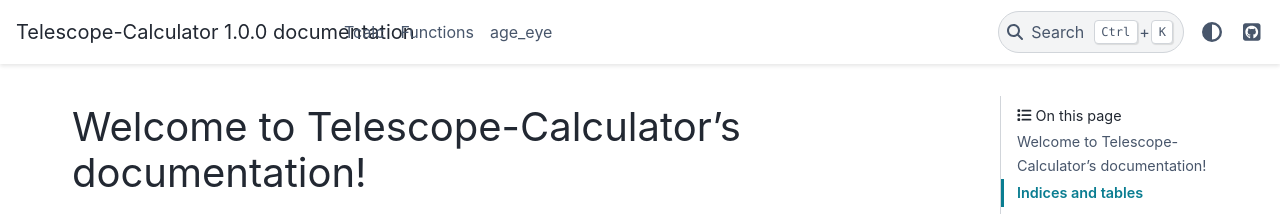
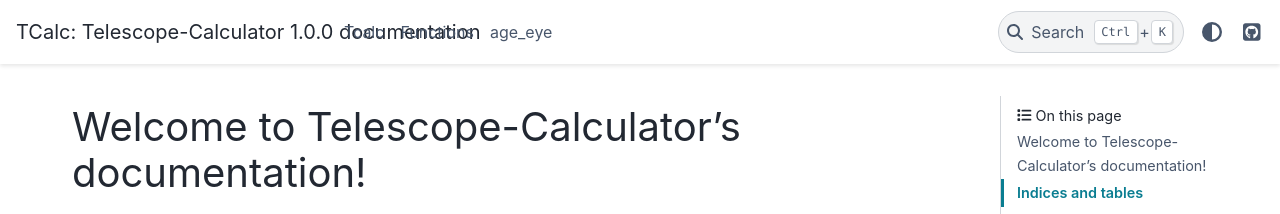
Before and after one commit to Bhavesh012/TCalc, a Sphinx documentation site: the page built from docs/index.rst, in a window 1280 px wide. Shown: the top 214 px of the page. Built offline with Sphinx 7.4.7 and the PyData theme 0.15.4, drawn with Linux system fonts in a browser that asks for light colours.

Commit message:
name-changed

```diff
--- a/docs/conf.py
+++ b/docs/conf.py
@@ -19,7 +19,7 @@ sys.path.insert(0, os.path.abspath('..'))
 
 # -- Project information -----------------------------------------------------
 
-project = 'Telescope-Calculator'
+project = 'TCalc: Telescope-Calculator'
 copyright = '2021, Bhavesh Rajpoot, Ryan Keenan, Binod Bhattarai, Dylon Benton'
 author = 'Bhavesh Rajpoot, Ryan Keenan, Binod Bhattarai, Dylon Benton'
 master_doc='index'
--- a/setup.py
+++ b/setup.py
@@ -20,7 +20,7 @@ def get_extensions():
     return extensions
 
 setup(
-    name='Telescope Calculator',
+    name='TCalc',
     version=get_property('__version__'),
     description='Telescope Calculator! A tool for your telescope',
     # long_description=("README.md").read_text(),
```
Also changed, not shown: README.md (+2 -1 lines), 17 other files.
